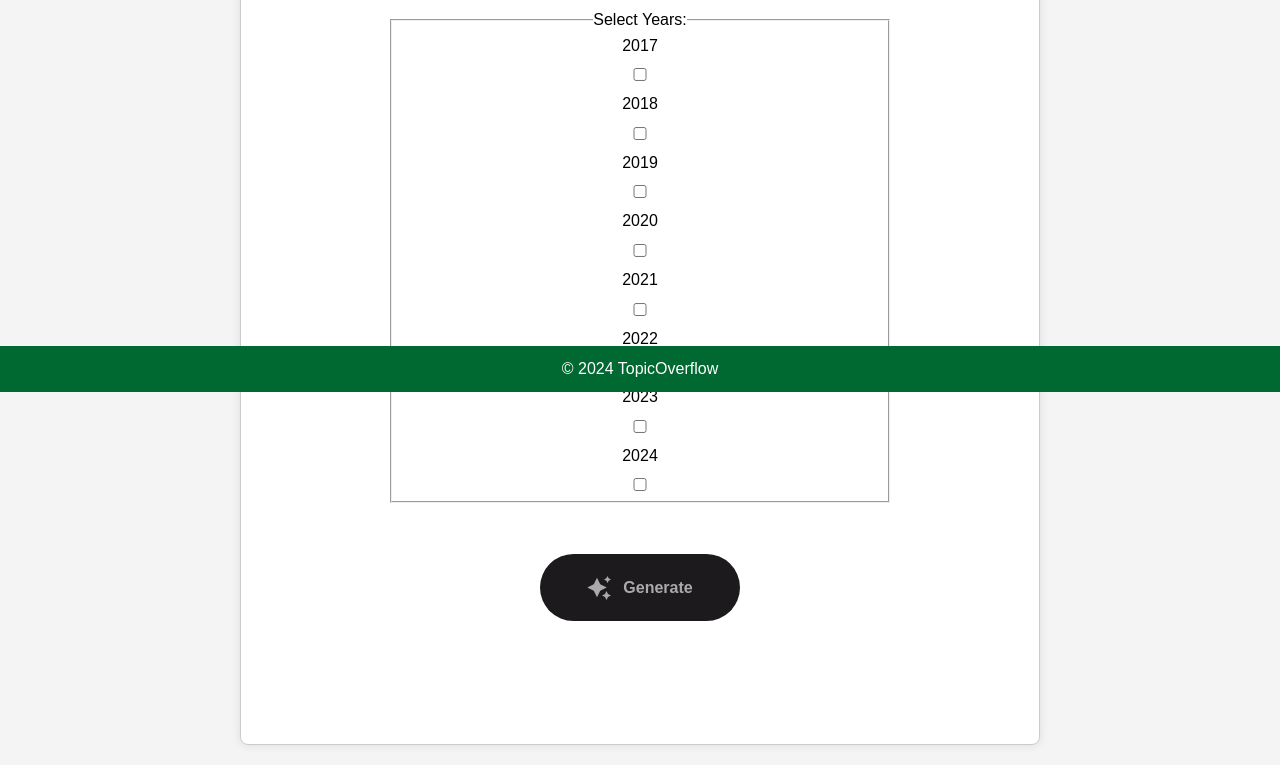
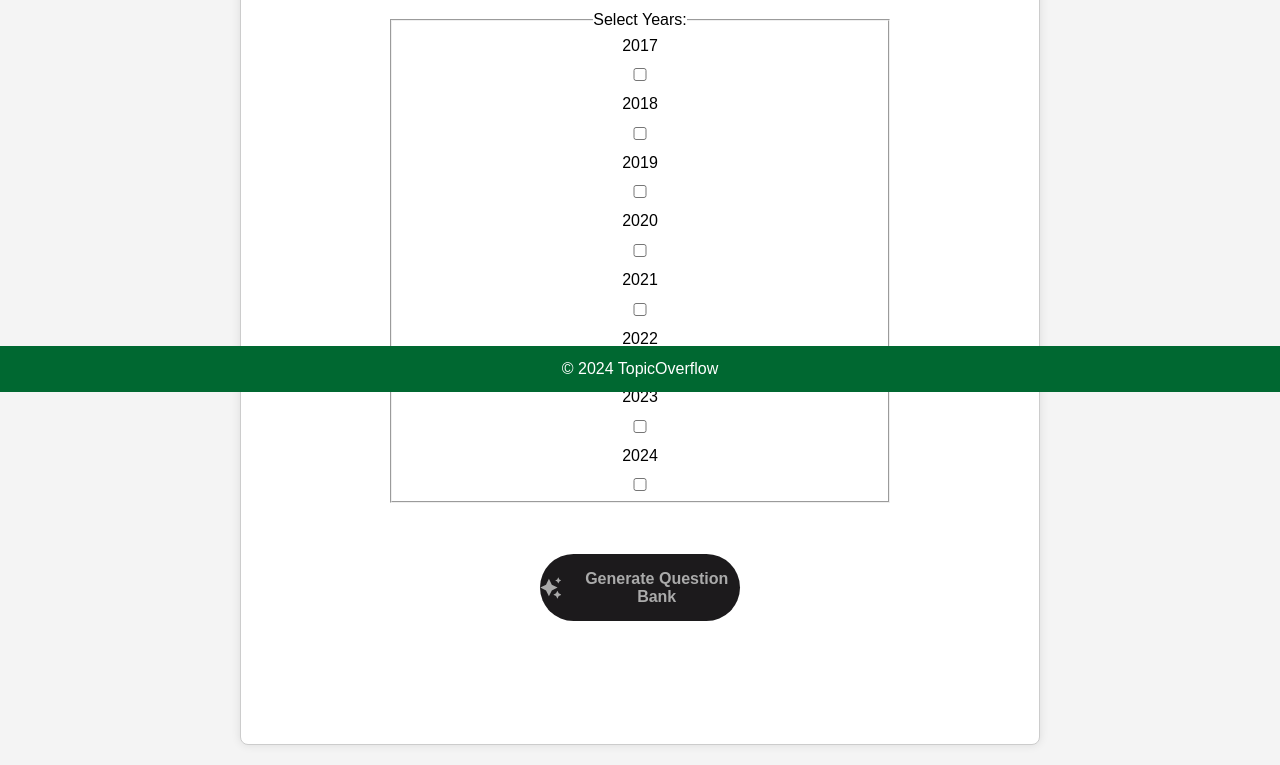
Before and after one commit to aarav-wadhwani/TopicOverflow-FrontEnd, a plain HTML site: page index.html in a window 1280 px wide. Shown: the part 408-1173 px from the top of the page. Drawn offline with Linux system fonts and the light colour scheme.

Commit message:
test update

```diff
--- a/index.html
+++ b/index.html
@@ -44,7 +44,7 @@
                     <path d="M10,21.236,6.755,14.745.264,11.5,6.755,8.255,10,1.764l3.245,6.491L19.736,11.5l-6.491,3.245ZM18,21l1.5,3L21,21l3-1.5L21,18l-1.5-3L18,18l-3,1.5ZM19.333,4.667,20.5,7l1.167-2.333L24,3.5,21.667,2.333,20.5,0,19.333,2.333,17,3.5Z"></path>
                 </svg>
 
-                <span class="text">Generate</span>
+                <span class="text">Generate Question Bank</span>
             </button>
 
         </form>
```
